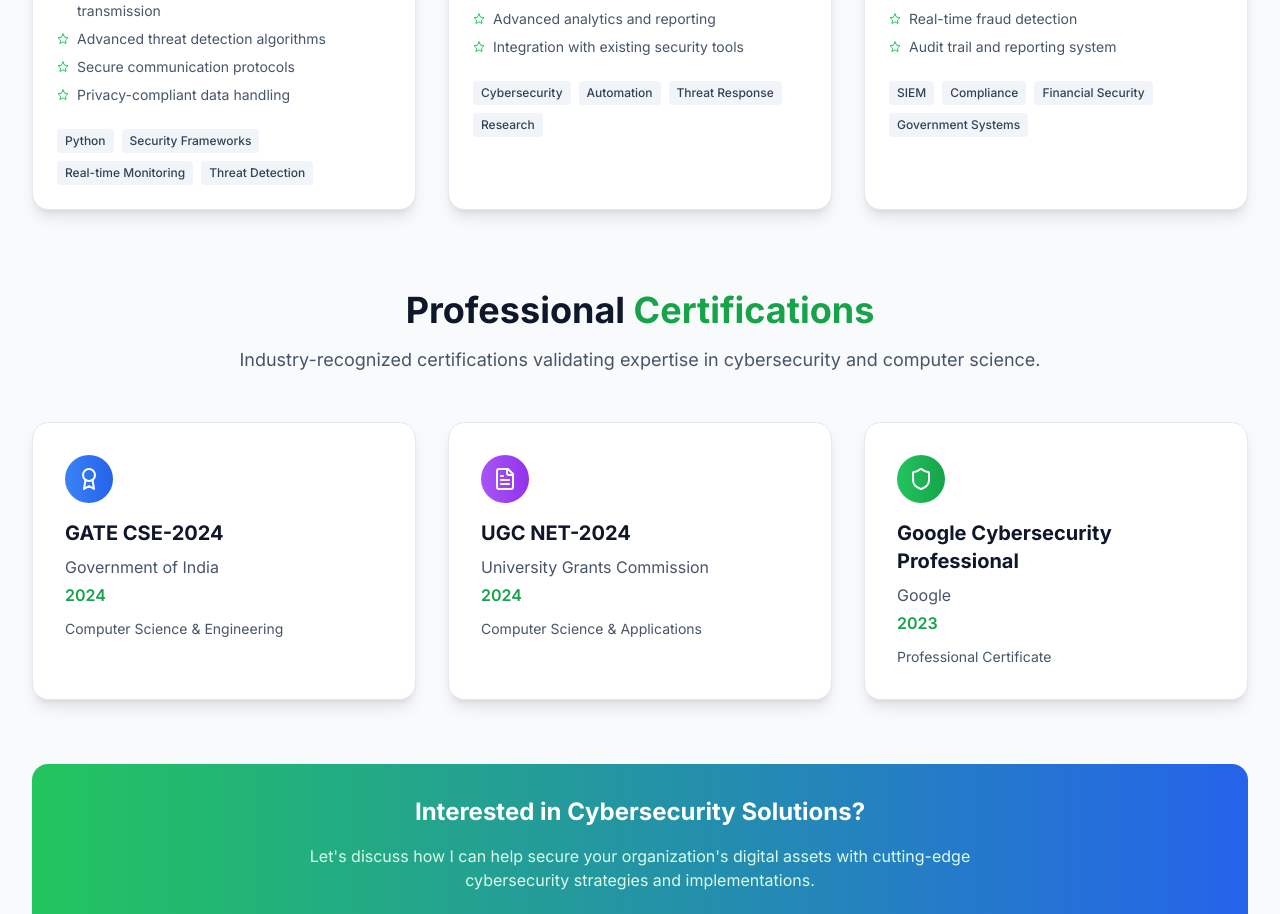
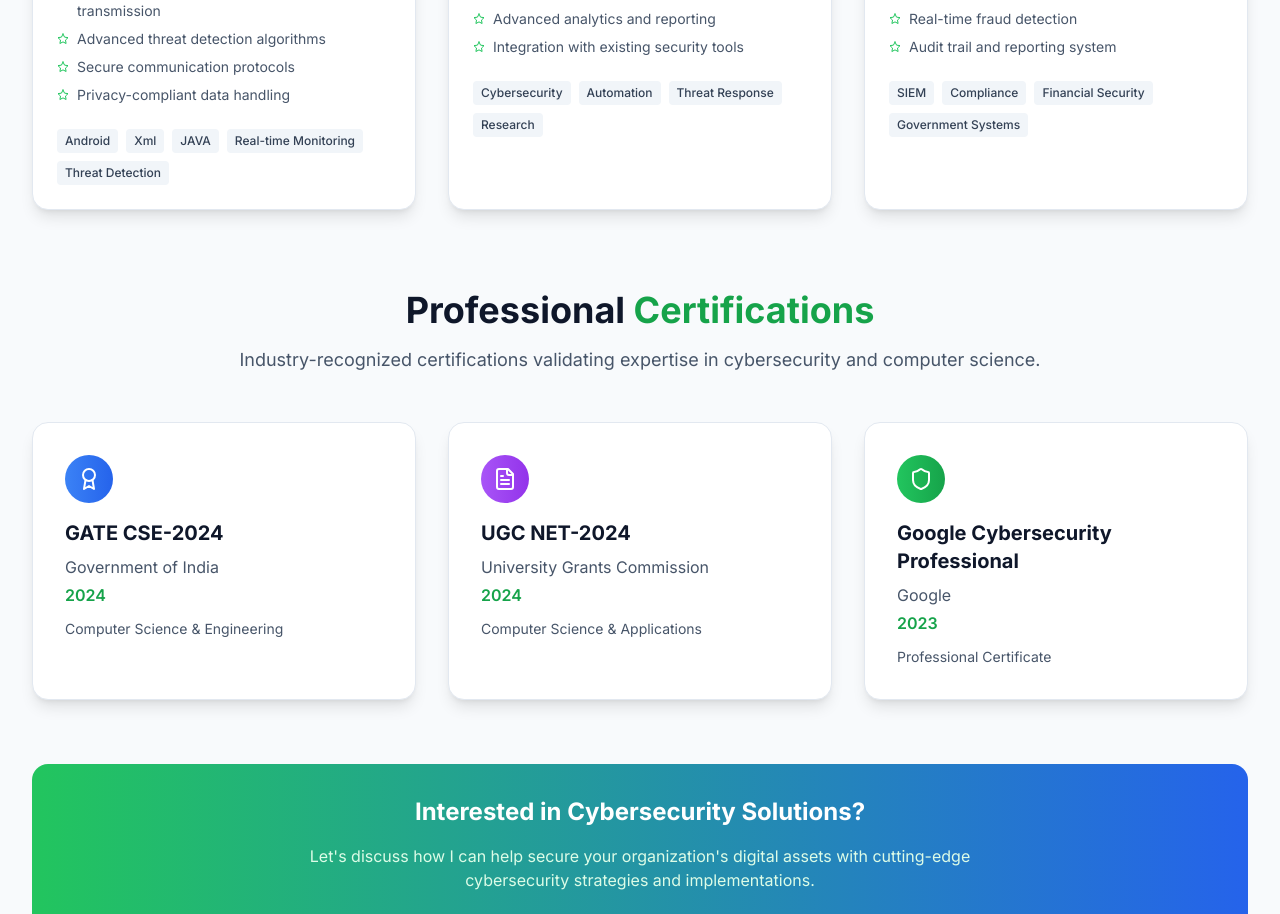
Before and after one commit to Vikram3598/vikram-portfolio, a Next.js app: page / in a window 1280 px wide. Shown: the part 5380-6294 px from the top of the page. Built offline with nearby package versions, Linux system fonts and the light colour scheme.

Commit message:
Update Projects.tsx

```diff
--- a/src/components/Projects.tsx
+++ b/src/components/Projects.tsx
@@ -9,7 +9,8 @@ const Projects = () => {
       title: "Child Tracking Security Application",
       description: "Comprehensive security framework for child safety applications with real-time monitoring and threat detection capabilities.",
       image: "🔒",
-      technologies: ["Python", "Security Frameworks", "Real-time Monitoring", "Threat Detection"],
+      technologies: ["Android","Xml", "JAVA", "Real-time Monitoring", "Threat Detection"],
+      Plateform_Used: ["Android Stdio"],
       features: [
         "Real-time location tracking with encrypted data transmission",
         "Advanced threat detection algorithms",
```
